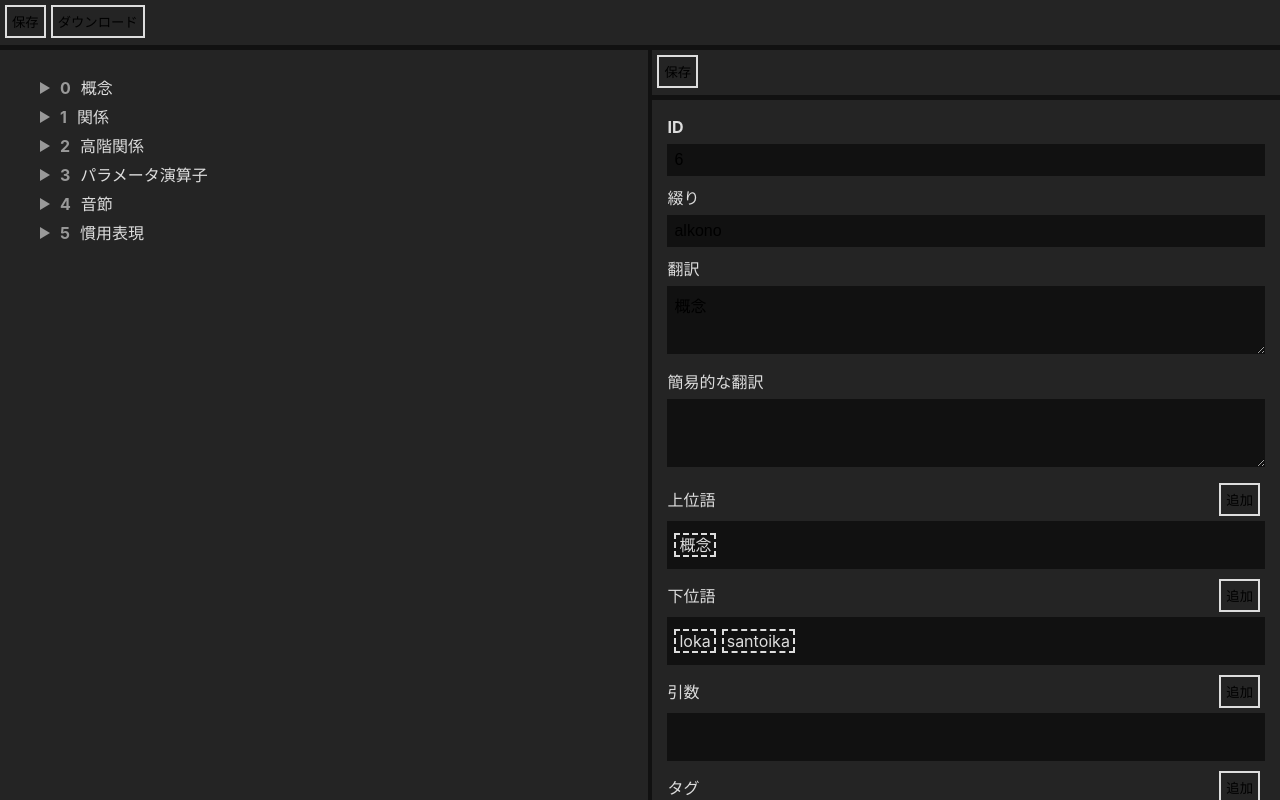
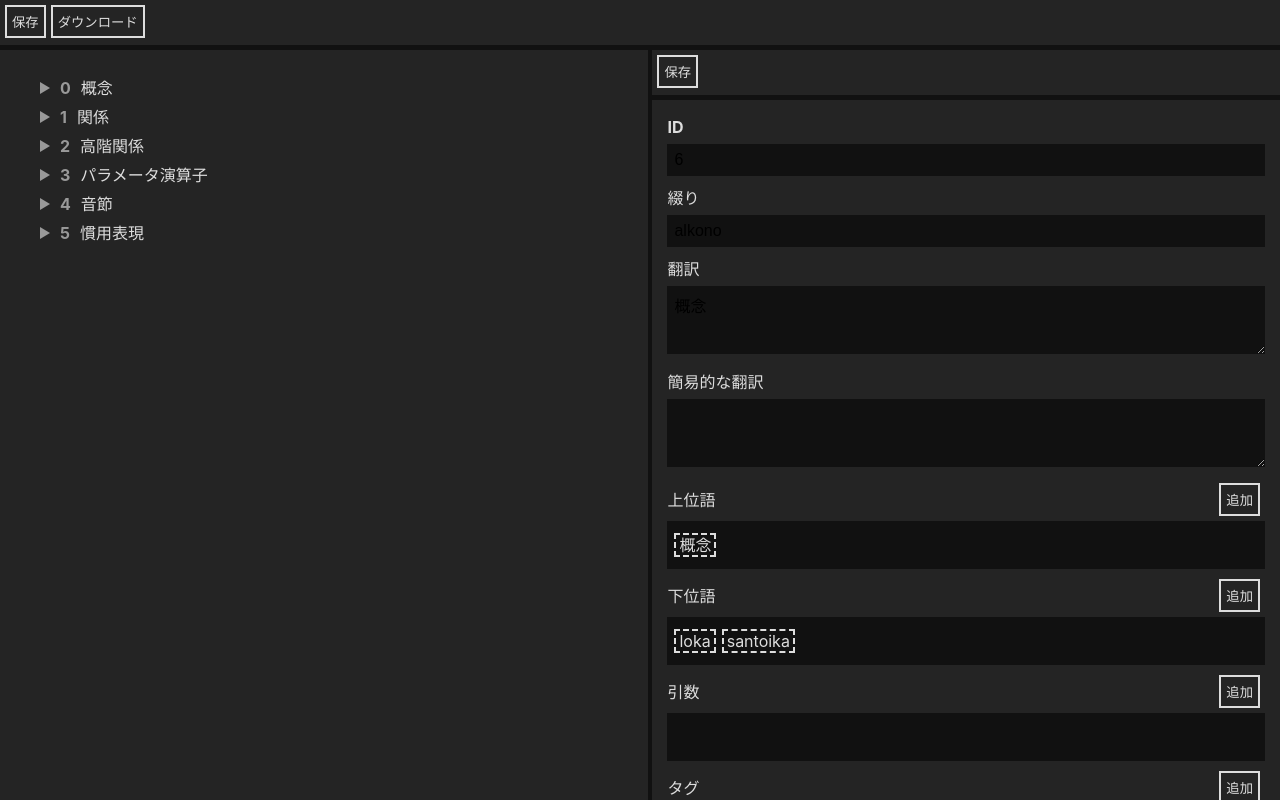
Before and after one commit to k0tokay/kono-dictionary-editor, a React (Vite) app: page / in a window 1280 px wide. Built offline with nearby package versions, Linux system fonts and the light colour scheme.

Commit message:
buttonのcolorの修正

```diff
--- a/src/App.scss
+++ b/src/App.scss
@@ -18,6 +18,7 @@ button {
   background-color: transparent;
   cursor: pointer;
   border: 2px solid colors.$basic;
+  color: colors.$basic;
   &:hover {
     background-color: colors.$basic;
     color: colors.$black;
```
